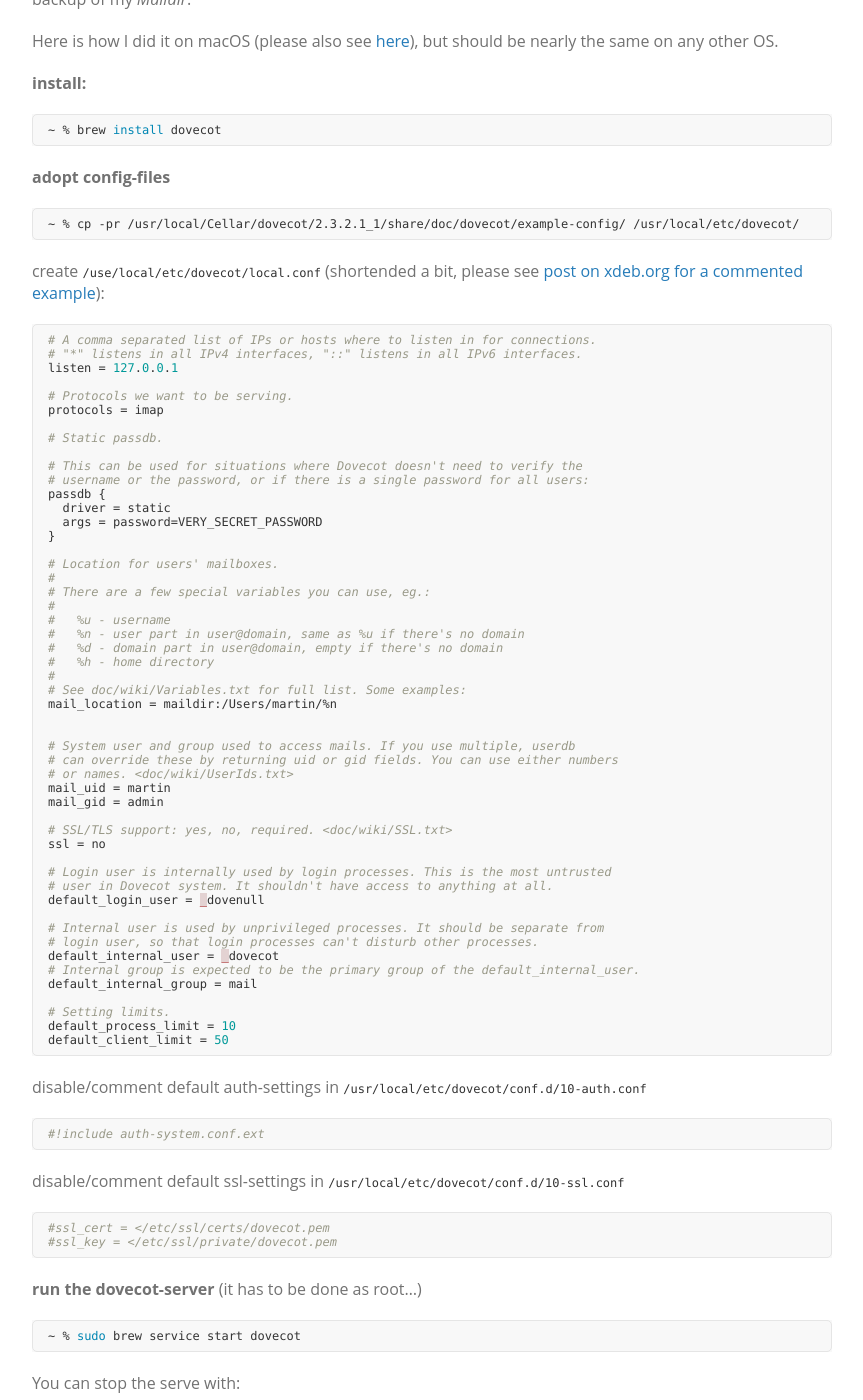
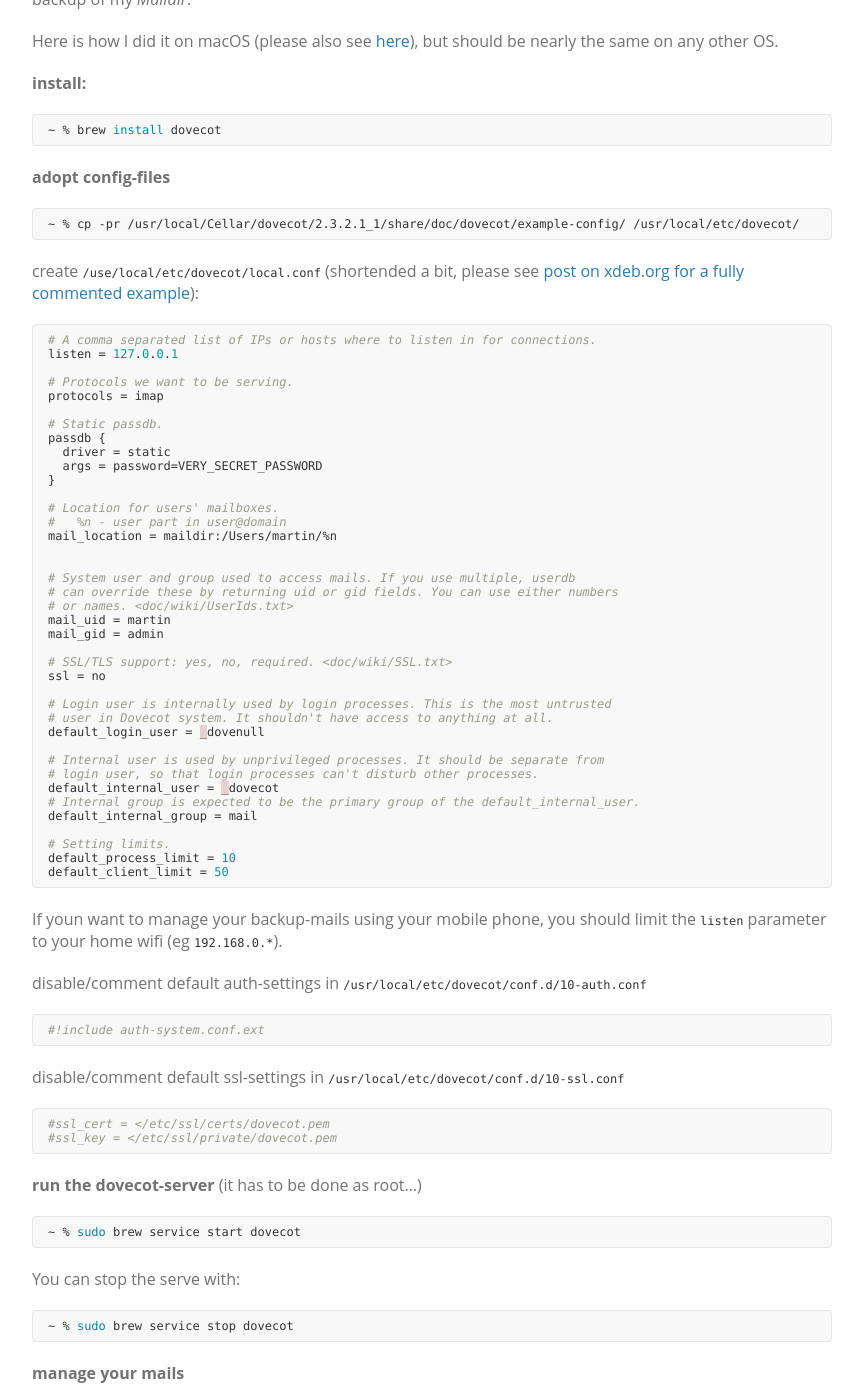
Before and after one commit to znegva/znegva.github.io, a Jekyll site: the page built from _posts/2019-01-15-email-backups-with-dovecot.md, in a window 1280 px wide and 1400 px high, scrolled down 545 px. Shown: the whole window, without its empty margins (208-1071 px from the left). Built offline with Jekyll 4.4.1, drawn with Linux system fonts in a browser that asks for light colours; the repository's description, which GitHub fills in, is left out.

Commit message:
chg: cleaned some comments, add mobile-hint

````diff
--- a/_posts/2019-01-15-email-backups-with-dovecot.md
+++ b/_posts/2019-01-15-email-backups-with-dovecot.md
@@ -24,34 +24,22 @@
 ~ % cp -pr /usr/local/Cellar/dovecot/2.3.2.1_1/share/doc/dovecot/example-config/ /usr/local/etc/dovecot/
 ```
 
-create `/use/local/etc/dovecot/local.conf` (shortended a bit, please see [post on xdeb.org for a commented example](https://xdeb.org/post/2014/03/07/running-dovecot-as-a-local-only-imap-server-on-os-x/)):
+create `/use/local/etc/dovecot/local.conf` (shortended a bit, please see [post on xdeb.org for a fully commented example](https://xdeb.org/post/2014/03/07/running-dovecot-as-a-local-only-imap-server-on-os-x/)):
 ```conf
 # A comma separated list of IPs or hosts where to listen in for connections.
-# "*" listens in all IPv4 interfaces, "::" listens in all IPv6 interfaces.
 listen = 127.0.0.1
 
 # Protocols we want to be serving.
 protocols = imap
 
 # Static passdb.
-
-# This can be used for situations where Dovecot doesn't need to verify the
-# username or the password, or if there is a single password for all users:
 passdb {
   driver = static
   args = password=VERY_SECRET_PASSWORD
 }
 
 # Location for users' mailboxes.
-#
-# There are a few special variables you can use, eg.:
-#
-#   %u - username
-#   %n - user part in user@domain, same as %u if there's no domain
-#   %d - domain part in user@domain, empty if there's no domain
-#   %h - home directory
-#
-# See doc/wiki/Variables.txt for full list. Some examples:
+#   %n - user part in user@domain
 mail_location = maildir:/Users/martin/%n
 
 
@@ -78,6 +66,8 @@
 default_process_limit = 10
 default_client_limit = 50
 ```
+
+If youn want to manage your backup-mails using your mobile phone, you should limit the `listen` parameter to your home wifi (eg `192.168.0.*`).
 
 disable/comment default auth-settings in `/usr/local/etc/dovecot/conf.d/10-auth.conf`
 ```conf
````
